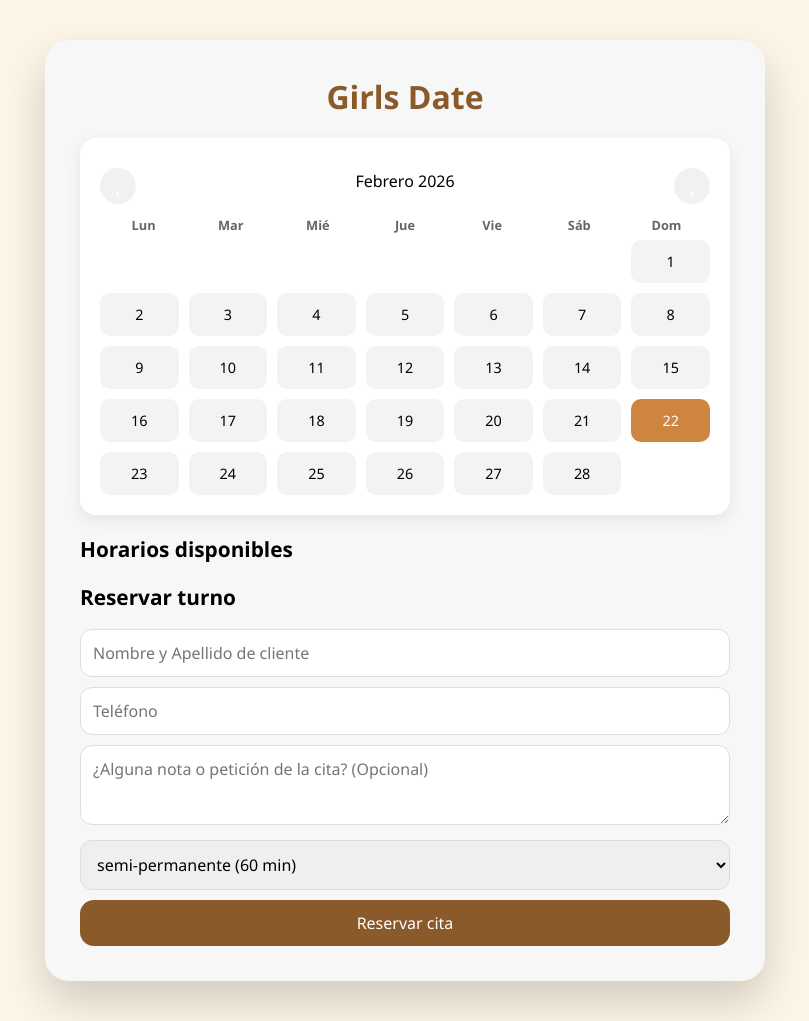
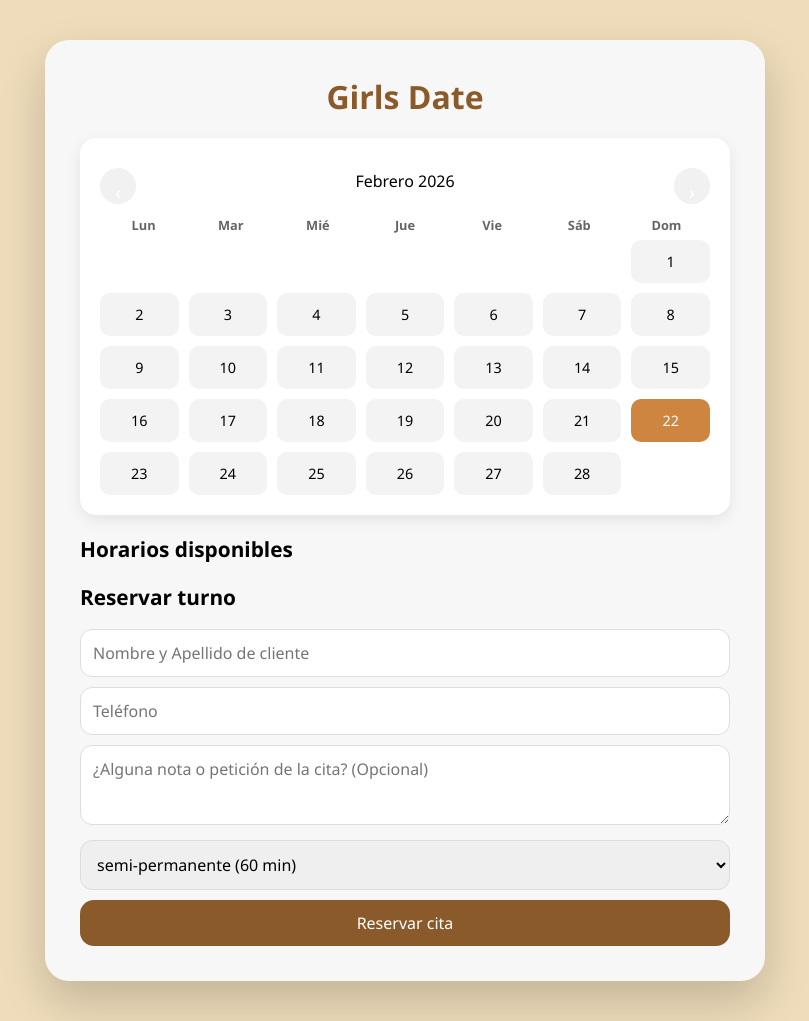
Before and after one commit to Dfg94/Agenda_web, a Flask app: page / in a window 1280 px wide. Shown: the whole page, without its empty margins (235-1044 px from the left). Run offline with Flask 3, Linux system fonts and the light colour scheme.

Commit message:
Ajuste color crema (extraído de imagen) y update CSS versión

```diff
--- a/static/style.css
+++ b/static/style.css
@@ -13,8 +13,8 @@ html {
 }
 
 body {
-    background: #fdf5e6;
-    /* Cream */
+    background: #eedcba;
+    /* Crema especificado por el usuario */
     display: flex;
     justify-content: center;
     padding: 20px;
--- a/templates/admin.html
+++ b/templates/admin.html
@@ -9,7 +9,7 @@
     <title>Panel Admin</title>
     <link rel="manifest" href="/static/manifest.json">
     <link rel="icon" href="/static/icon-192.svg" type="image/svg+xml">
-    <link rel="stylesheet" href="/static/style.css?v=6">
+    <link rel="stylesheet" href="/static/style.css?v=8">
 </head>
 
 <body>
--- a/templates/index.html
+++ b/templates/index.html
@@ -12,7 +12,7 @@
     <link rel="manifest" href="/static/manifest.json">
     <link rel="icon" href="/static/icon-192.svg" type="image/svg+xml">
     <link rel="apple-touch-icon" href="/static/icon-192.svg">
-    <link rel="stylesheet" href="/static/style.css?v=6">
+    <link rel="stylesheet" href="/static/style.css?v=8">
 </head>
 
 <body>
```
